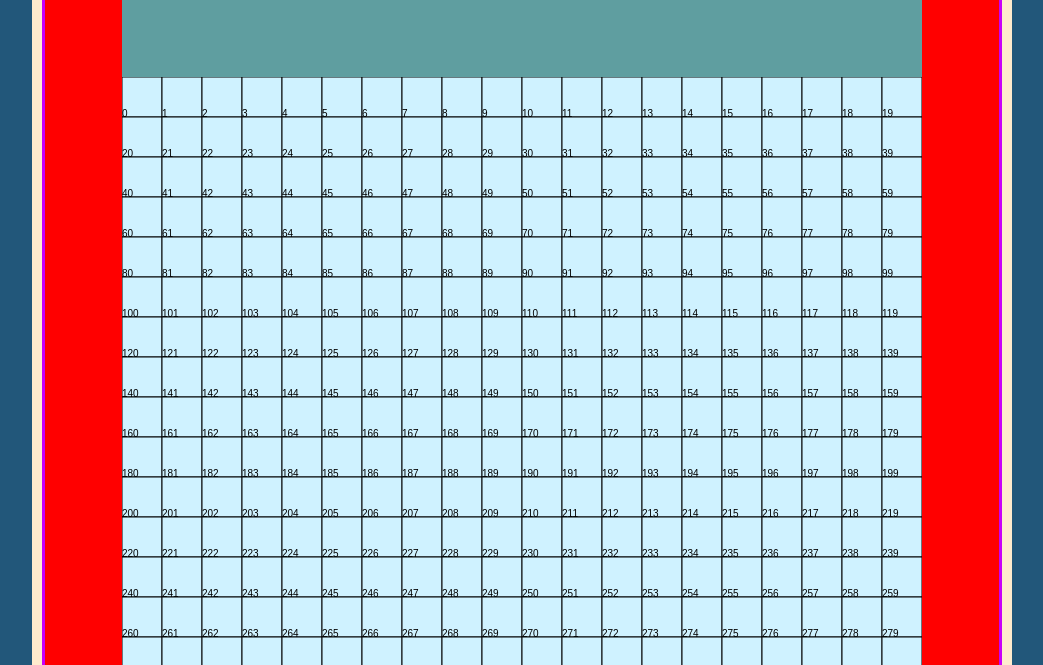
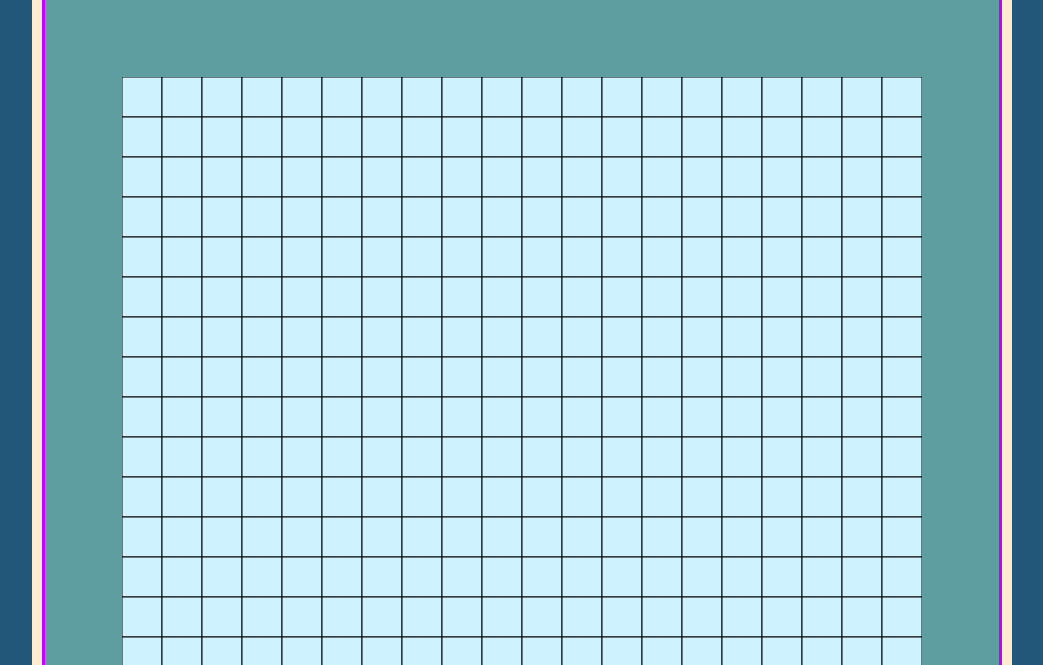
Before and after one commit to LuuKiii/Mazing, a plain HTML site: page index.html in a window 1280 px wide. Shown: the part 135-800 px from the top of the page, without its empty margins (118-1161 px from the left). Drawn offline with Linux system fonts and the light colour scheme.

Commit message:
commit 8th
Path finding goint from top left to bottom right

```diff
--- a/css/border.css
+++ b/css/border.css
@@ -1,4 +1,4 @@
 #main-border{
     border: 3px solid rgb(200, 0, 250);
-    background: red;
+    background: cadetblue;
 }
--- a/scripts/generation/grid.js
+++ b/scripts/generation/grid.js
@@ -48,8 +48,8 @@ class Tile {
         this.drawBackgroundColor();
 
 
-        ctx.fillStyle = "#000000";
-        ctx.fillText(this.index, this.positionX, this.positionY + tileSide);
+        //ctx.fillStyle = "#000000";
+       // ctx.fillText(this.index, this.positionX, this.positionY + tileSide);
 
 
         ctx.stroke();
--- a/scripts/main.js
+++ b/scripts/main.js
@@ -82,7 +82,7 @@ function pathfindingAnimation() {
     } else {
         setTimeout(function () {
             window.requestAnimationFrame(pathfindingAnimation)
-        }, 100);
+        }, 50);
     }
 
    // console.log("animating");
--- a/scripts/pathfinding/a-star.js
+++ b/scripts/pathfinding/a-star.js
@@ -24,7 +24,6 @@ function findIndexOfHighestf() {
 }
 
 function sortOpenSetByfValue() {
-    //stack is sorted in wrong order, need to reverse it
     let n = openSet.length;
     let tempObj;
     do {
```
